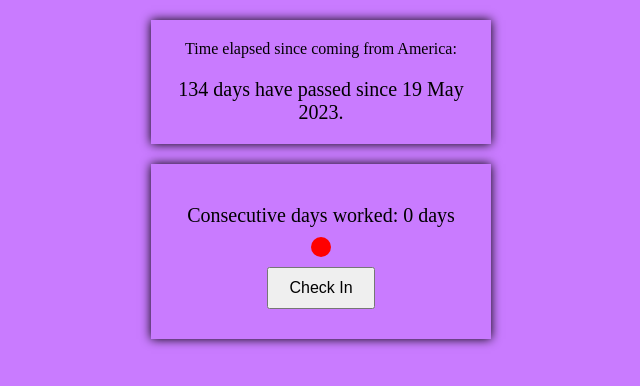
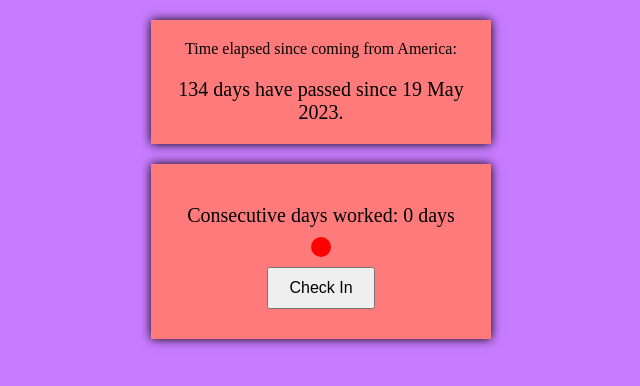
Before and after one commit to talhagngr/countdown, a plain HTML site: page index.html in a window 1280 px wide. Shown: the whole page, without its empty margins (319-959 px from the left). Drawn offline with Linux system fonts and the light colour scheme.

Commit message:
Update styles.css

```diff
--- a/styles.css
+++ b/styles.css
@@ -3,6 +3,7 @@ body {
 }
 
 #app, #timerContainer {
+    background-color: #FF7B7B;
     width: 300px;
     margin: auto;
     text-align: center;
```
